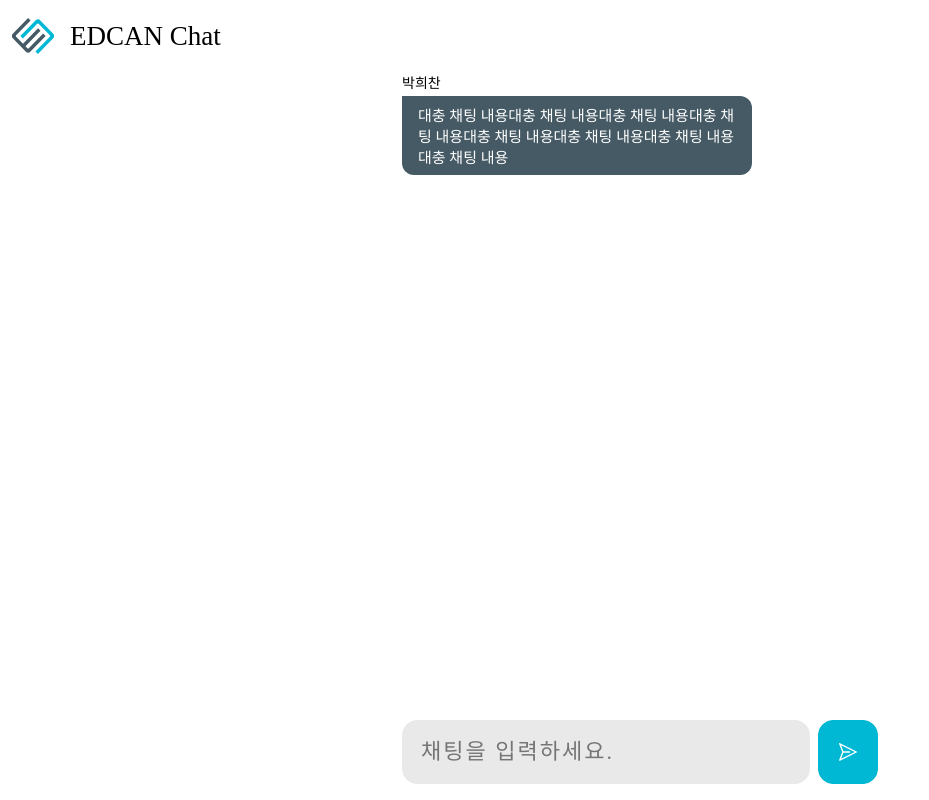
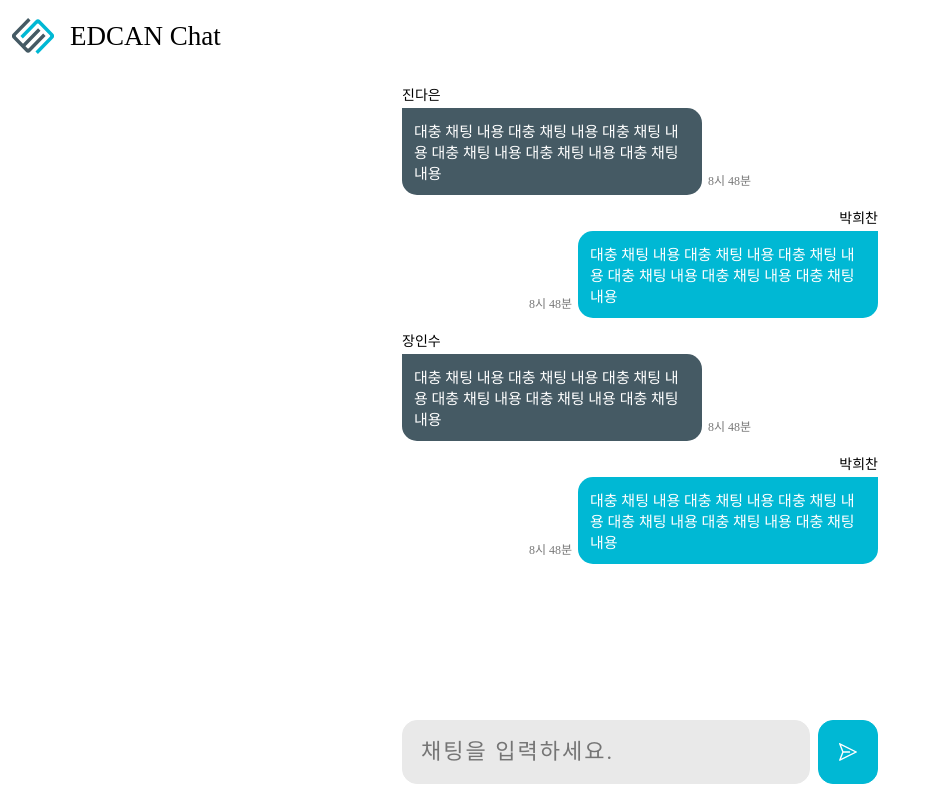
Before and after one commit to kichan05/EDCAN-Chat, a Vue app: page /chat in a window 1280 px wide. Shown: the whole page, without its empty margins (0-929 px from the left). Built offline with nearby package versions, Linux system fonts and the light colour scheme; a web font is replaced by a local one.

Commit message:
Chat item

```diff
--- /dev/null
+++ b/src/components/ChatItem.vue
@@ -0,0 +1,90 @@
+<template>
+  <div class="chat-item" :class="{'me' : isMe, 'other' : !isMe}">
+    <div class="name-wrap">
+      <span class="name">{{ chatData.user }}</span>
+    </div>
+    <div class="msg-wrap">
+      <div class="msg">{{ chatData.msg }}</div>
+      <span class="time-stamp">
+        {{ chatData.timeStamp.getHours() }}시 {{ chatData.timeStamp.getMinutes() }}분
+      </span>
+    </div>
+  </div>
+</template>
+
+<script>
+export default {
+  name: "ChatItem",
+  props : {
+    chatData : Object,
+    isMe : Boolean,
+  }
+}
+</script>
+
+<style scoped>
+.name-wrap {
+  margin-top: 12px;
+}
+
+.name-wrap .name {
+  font-size: 14px;
+  font-weight: 500;
+}
+
+.msg-wrap {
+  margin-top: 4px;
+
+  display: flex;
+  align-items: flex-end;
+}
+
+.msg-wrap .msg {
+  max-width: 300px;
+
+  color : white;
+  font-size: 15px;
+  font-weight: 500;
+
+  padding: 12px;
+
+  display: inline-block;
+}
+
+.msg-wrap .time-stamp {
+  color: #787878;
+  font-size: 12px;
+  font-weight: 400;
+  line-height: 12px;
+
+  margin-bottom: 8px;
+}
+
+
+.chat-item.other .msg-wrap .msg {
+  background-color: #455A64;
+  border-radius: 0px 15px 15px 15px;
+}
+
+.chat-item.me .msg-wrap .msg {
+  background-color: #00b8d4;
+  border-radius: 15px 0px 15px 15px;
+}
+
+
+.chat-item.me .msg-wrap {
+  flex-direction: row-reverse;
+}
+
+.chat-item.me .name-wrap {
+  text-align: right;
+}
+
+.chat-item.other .msg-wrap .time-stamp{
+  margin-left: 6px;
+}
+
+.chat-item.me .msg-wrap .time-stamp{
+  margin-right: 6px;
+}
+</style>
--- a/src/components/ChatItemOther.vue
+++ /dev/null
@@ -1,43 +0,0 @@
-<template>
-  <div class="chat-item other">
-    <div class="name-wrap">
-      <span class="name">박희찬</span>
-    </div>
-    <div class="msg-wrap">
-      <div class="msg">대충 채팅 내용대충 채팅 내용대충 채팅 내용대충 채팅 내용대충 채팅 내용대충 채팅 내용대충 채팅 내용대충 채팅 내용</div>
-    </div>
-  </div>
-</template>
-
-<script>
-export default {
-  name: "ChatItem",
-}
-</script>
-
-<style scoped>
-.name-wrap .name {
-  font-size: 14px;
-  font-weight: 500;
-}
-
-.msg-wrap {
-  max-width: 350px;
-
-  color : white;
-  background-color: #455A64;
-
-  border-radius: 0px 12px 12px 12px;
-
-  padding: 8px 16px;
-
-  margin-top: 4px;
-
-  display: inline-block;
-}
-
-.msg-wrap .msg {
-  font-size: 15px;
-  font-weight: 500;
-}
-</style>
--- a/src/page/ChatPage.vue
+++ b/src/page/ChatPage.vue
@@ -7,7 +7,7 @@
 
     <main>
       <div class="chat-list">
-      <ChatItemOther></ChatItemOther>
+        <ChatItem v-for="i, n in chatDataList" :key="n" :chatData="i" :isMe="'박희찬' == i.user"/>
       </div>
       <div class="chat-input-wrap">
         <input type="text" placeholder="채팅을 입력하세요.">
@@ -20,12 +20,38 @@
 </template>
 
 <script>
-import ChatItemOther from "@/components/ChatItemOther"
+import ChatItem from "@/components/ChatItem"
 
 export default {
   name: "ChatPage",
-  components : {
-    ChatItemOther
+  data() {
+    return {
+      chatDataList: [
+        {
+          "user": "진다은",
+          "msg": "대충 채팅 내용 대충 채팅 내용 대충 채팅 내용 대충 채팅 내용 대충 채팅 내용 대충 채팅 내용",
+          "timeStamp": new Date(),
+        },
+        {
+          "user": "박희찬",
+          "msg": "대충 채팅 내용 대충 채팅 내용 대충 채팅 내용 대충 채팅 내용 대충 채팅 내용 대충 채팅 내용",
+          "timeStamp": new Date(),
+        },
+        {
+          "user": "장인수",
+          "msg": "대충 채팅 내용 대충 채팅 내용 대충 채팅 내용 대충 채팅 내용 대충 채팅 내용 대충 채팅 내용",
+          "timeStamp": new Date(),
+        },
+        {
+          "user": "박희찬",
+          "msg": "대충 채팅 내용 대충 채팅 내용 대충 채팅 내용 대충 채팅 내용 대충 채팅 내용 대충 채팅 내용",
+          "timeStamp": new Date(),
+        },
+      ]
+    }
+  },
+  components: {
+    ChatItem
   }
 
 }
@@ -44,7 +70,7 @@ header {
   align-items: center;
 
   position: fixed;
-  top : 0px;
+  top: 0px;
   left: 0px;
   right: 0px;
 }
@@ -63,7 +89,7 @@ header h1 {
 }
 
 main {
-  flex : 1;
+  flex: 1;
 
   display: flex;
   flex-direction: column;
@@ -78,7 +104,7 @@ main {
 .chat-input-wrap {
   display: grid;
   grid-template-columns: 1fr auto;
-  gap : 8px;
+  gap: 8px;
 }
 
 .chat-input-wrap button {
```
Lines whose indentation alone changed are shown as unchanged.
